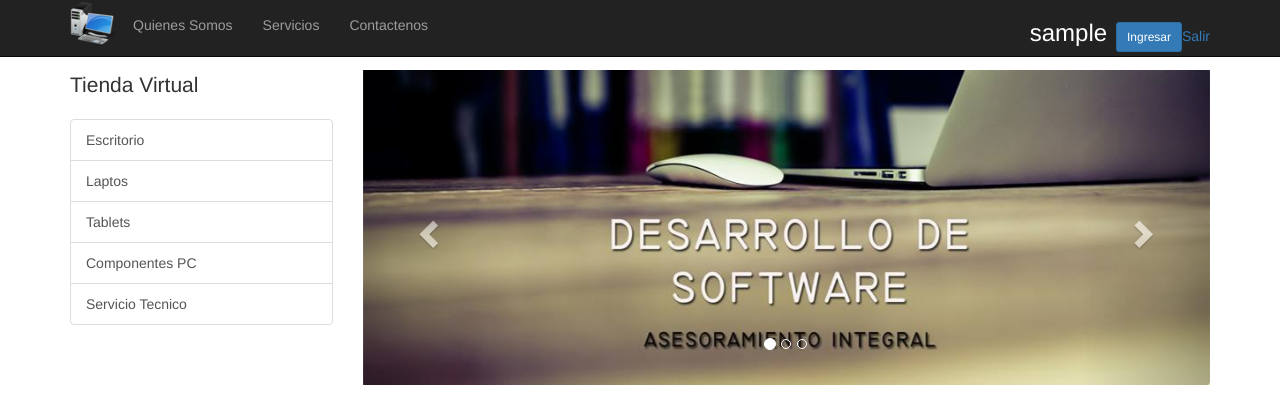
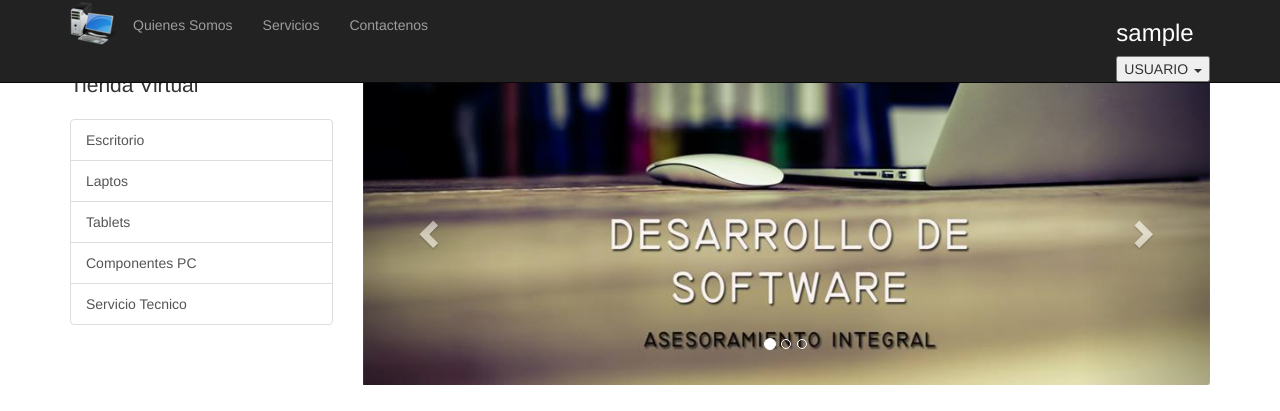
Before and after one commit to aabreu1/proyectoWM, a PHP site: page /tienda.php in a window 1280 px wide. Shown: the top 411 px of the page. Run offline with PHP 8.4, Linux system fonts and the light colour scheme; the visitor is signed in with stand-in values (Sample User, id 1); data that the repository does not hold is empty.

Commit message:
prueba de login

```diff
--- a/tienda.php
+++ b/tienda.php
@@ -63,11 +63,23 @@ session_start();
 								<h3 style="display: inline-block; color: rgb(255, 255, 255); margin-right: 5px;"><?php echo $_SESSION['usuario']; ?></h3>
 								<!--<a href="user.php"><span class="glyphicon glyphicon glyphicon-cog"></span></a>-->
 								<!-- Button trigger modal -->
-								  <?php
-									if($_SESSION['usuario'] == ""){
-										echo '<button type="button" style="margin: 0;" class="btn btn-primary btn-sm" data-target="#myModal" data-toggle="modal" >Registrarse</button>';
+								   <?php
+									if($_SESSION['autentificado'] == false){
+										echo '<button type="button" style="margin: 0;" class="btn btn-primary btn-sm" data-target="#myModal" data-toggle="modal" >Log In</button>';
 									} else {
-										echo '<a class="btn btn-primary btn-sm" href="user-config.php" >Ingresar</a><a href="salir.php">Salir</a>';
+									//	echo '<a class="btn btn-primary btn-sm" href="user-config.php" >';
+									//	echo $_SESSION['usuario'];
+									//	echo '</a><a href="salir.php">Salir</a>';
+
+								echo  '<div class="dropdown">
+										  	<button id="dLabel" type="button" data-toggle="dropdown" aria-haspopup="true" aria-expanded="false">
+										    USUARIO
+										    <span class="caret"></span>
+										  	</button>
+										  	<ul class="dropdown-menu" aria-labelledby="dLabel">
+										    ...
+										 	 </ul>
+										</div>';
 									}
 								  ?>
 							</div>
```
